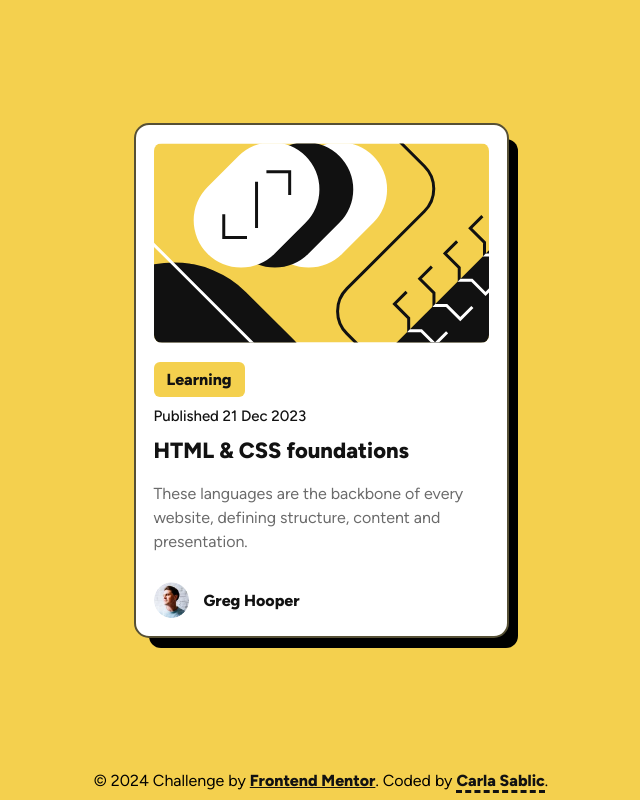
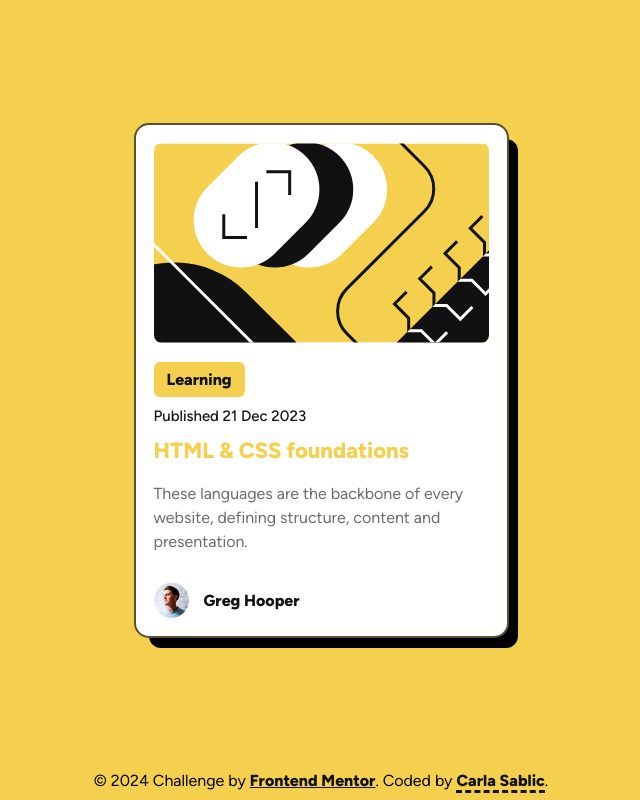
Before and after one commit to CarlaSablic95/Blog-preview-card, a plain HTML site: page index.html in a window 1280 px wide. In both pictures the pointer is over the element "HTML & CSS foundations". Shown: the whole page, without its empty margins (319-959 px from the left). Drawn offline with Linux system fonts and the light colour scheme.

Commit message:
Añado efecto hover al H1

```diff
--- a/css/styles.css
+++ b/css/styles.css
@@ -79,6 +79,11 @@ h1 {
     font-weight: 800;
 }
 
+h1:hover {
+    color: var(--golden-yellow);
+    cursor: pointer;
+}
+
 .description {
     line-height: 24px;
     margin-bottom: 28px;
```
